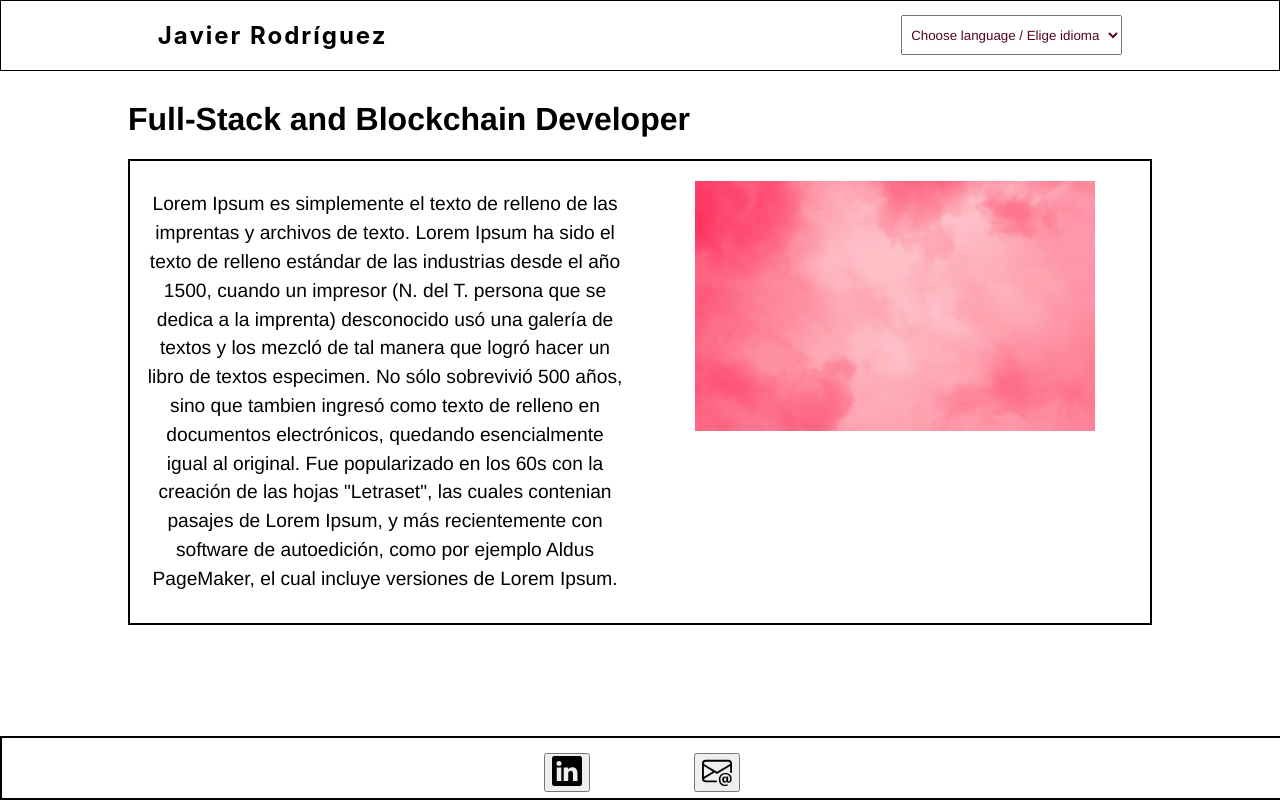
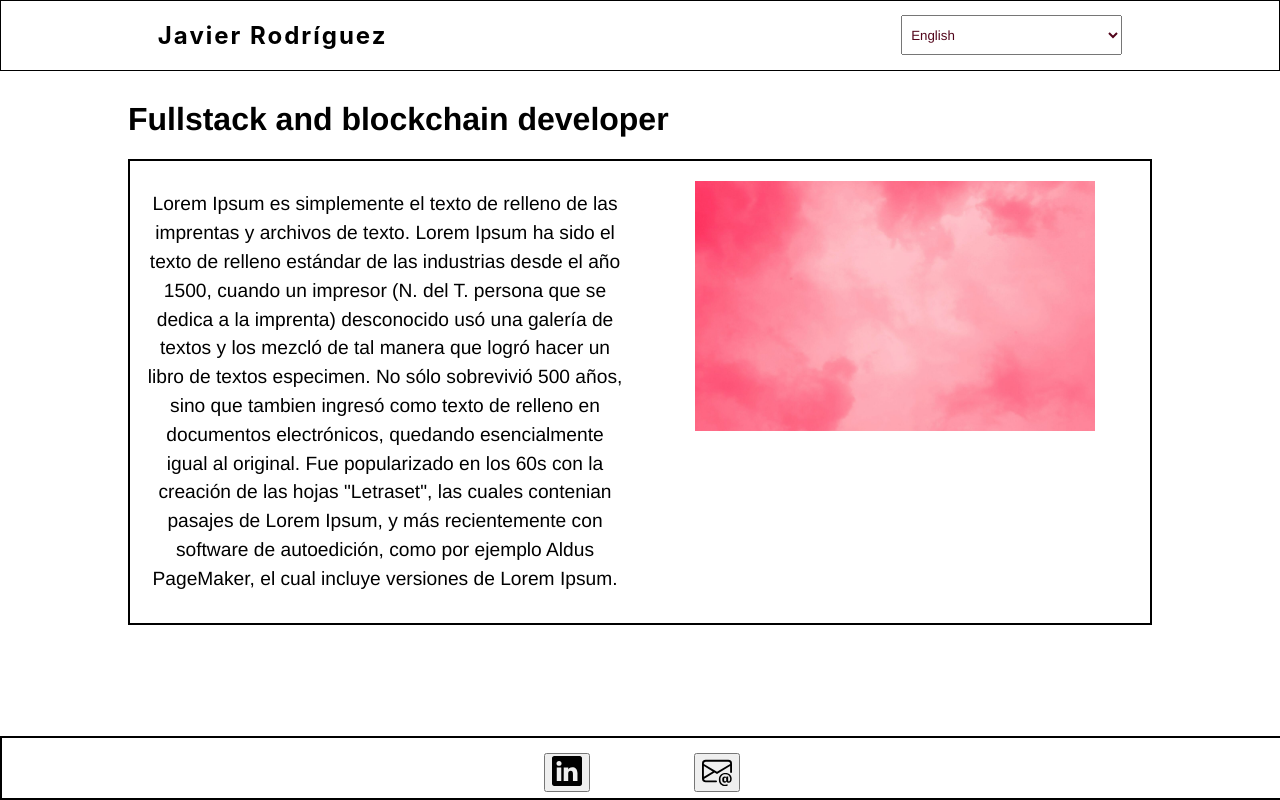
Before and after one commit to javirro/personal-web, a React (Create React App) app: page /introduction in a window 1280 px wide. Built offline with nearby package versions, Linux system fonts and the light colour scheme.

Commit message:
Apply Provider store in index.js and add FormattedMessage in Home page. Add some translations too

```diff
--- a/src/App.js
+++ b/src/App.js
@@ -7,17 +7,17 @@ import Examples from './routes/Examples'
 import GlobalHeader from './components/GlobalHeader'
 import GlobalFooter from './components/GlobalFooter'
 import { IntlProvider } from 'react-intl';
-// import enMessages from './locales/en.json';
+import enMessages from './locales/en.json';
 import espMessages from './locales/esp.json';
-import store from './redux/store'
-import { Provider } from 'react-redux'
+import { useSelector } from 'react-redux'
 
 import './styles/App.css'
 
 function App() {
+  const language = useSelector(s => s.language)
   return (
-    <Provider store={store}>
-      <IntlProvider locale="esp" messages={espMessages}>
+
+    <IntlProvider locale={language === "en" ? "en" : "esp"} messages={language === "en" ? enMessages : espMessages}>
       <div className='global'>
         <GlobalHeader />
         <BrowserRouter>
@@ -34,7 +34,6 @@ function App() {
         <GlobalFooter />
       </div>
     </IntlProvider>
-    </Provider>
   )
 }
 
--- a/src/components/GlobalHeader.jsx
+++ b/src/components/GlobalHeader.jsx
@@ -1,14 +1,19 @@
 import React from 'react'
+import { useDispatch } from 'react-redux'
+import { changeLanguage } from '../redux/languageSlice'
 import '../styles/GlobalHeader.css'
 
 const GlobalHeader = () => {
+  const dispatch = useDispatch()
+  const languageSelector = (ev) => dispatch(changeLanguage(ev.target.value))
+
   return (
     <div className='global-header-container'>
       <h2>Javier Rodríguez</h2>
-      <select className='lang-selector'>
-        <option defaultValue='Languages'> Choose language / Elige idioma </option>
-        <option defaultValue='Languages'> English </option>
-        <option defaultValue='Languages'> Spanish </option>
+      <select className='lang-selector' onChange={languageSelector}>
+        <option defaultValue='Languages' disabled> Choose language / Elige idioma </option>
+        <option value='en'> English </option>
+        <option value='esp'> Spanish </option>
       </select>
     </div>
   )
--- a/src/index.js
+++ b/src/index.js
@@ -3,11 +3,15 @@ import ReactDOM from 'react-dom/client'
 import './index.css'
 import App from './App'
 import reportWebVitals from './reportWebVitals'
+import store from './redux/store'
+import { Provider } from 'react-redux'
 
 const root = ReactDOM.createRoot(document.getElementById('root'))
 root.render(
   <React.StrictMode>
-    <App />
+    <Provider store={store}>
+      <App />
+    </Provider>
   </React.StrictMode>
 )
 
--- a/src/locales/en.json
+++ b/src/locales/en.json
@@ -1,3 +1,10 @@
 {
-  "prueba": "Hello this in an example"
+
+  "prueba": "Hello this in an example",
+  "dev-position": "Fullstack and blockchain developer",
+  "home-introduction": "Personal introduction",
+  "home-projects": "Some personal projects",
+  "home-studies": "Studies",
+  "home-work-experience": "Work Experience"
+
 }
--- a/src/locales/esp.json
+++ b/src/locales/esp.json
@@ -1,3 +1,8 @@
 {
-  "prueba": "Hola esto es una prueba"
+  "prueba": "Hola esto es una prueba",
+  "dev-position": "Desarrollador fullstack y blockchain",
+  "home-introduction": "Introducción personal",
+  "home-projects": "Proyectos personales",
+  "home-studies": "Estudios",
+  "home-work-experience": "Experiencia profesional"
 }
--- a/src/routes/Home.jsx
+++ b/src/routes/Home.jsx
@@ -1,21 +1,23 @@
 import '../styles/Home.css'
 import { Link } from 'react-router-dom'
+import { FormattedMessage } from 'react-intl'
+
 const Home = () => {
   return (
     <main className='home-container'>
       <article className='box-link'>
-        <Link className='link' to="/introduction">Personal introduction</Link>
+        <Link className='link' to="/introduction"><FormattedMessage id="home-introduction" /></Link>
       </article>
       <article className='box-link'>
-        <Link className='link' to="/work-experience">Work experience</Link>
+        <Link className='link' to="/work-experience"><FormattedMessage id="home-work-experience" /></Link>
       </article>
 
       <article className='box-link'>
-        <Link className='link' to="/studies">Studies</Link>
+        <Link className='link' to="/studies"><FormattedMessage id="home-studies" /></Link>
       </article>
 
       <article className='box-link'>
-        <Link className='link' to="/example">Some personal projects</Link>
+        <Link className='link' to="/example"><FormattedMessage id="home-projects" /></Link>
       </article>
 
 
--- a/src/routes/Introduction.jsx
+++ b/src/routes/Introduction.jsx
@@ -1,9 +1,12 @@
+import pruebaImagen from '../images/fondo.jpg'
+import { FormattedMessage } from 'react-intl'
 import '../styles/Introduction.css'
-import pruebaImagen from '../images/fondo.jpg'
+
+
 const Introduction = () => {
   return (
     <>
-    <h1 className="personal-title">Full-Stack and Blockchain Developer</h1>
+      <h1 className="personal-title"><FormattedMessage id="dev-position" /></h1>
       <div className="introduction-container">
         <p className="personal-text">Lorem Ipsum es simplemente el texto de relleno de las imprentas y archivos de texto. Lorem Ipsum ha sido el texto
           de relleno estándar de las industrias desde el año 1500, cuando un impresor (N. del T. persona que se dedica a la imprenta) desconocido usó una
```
Lines whose indentation alone changed are shown as unchanged.
